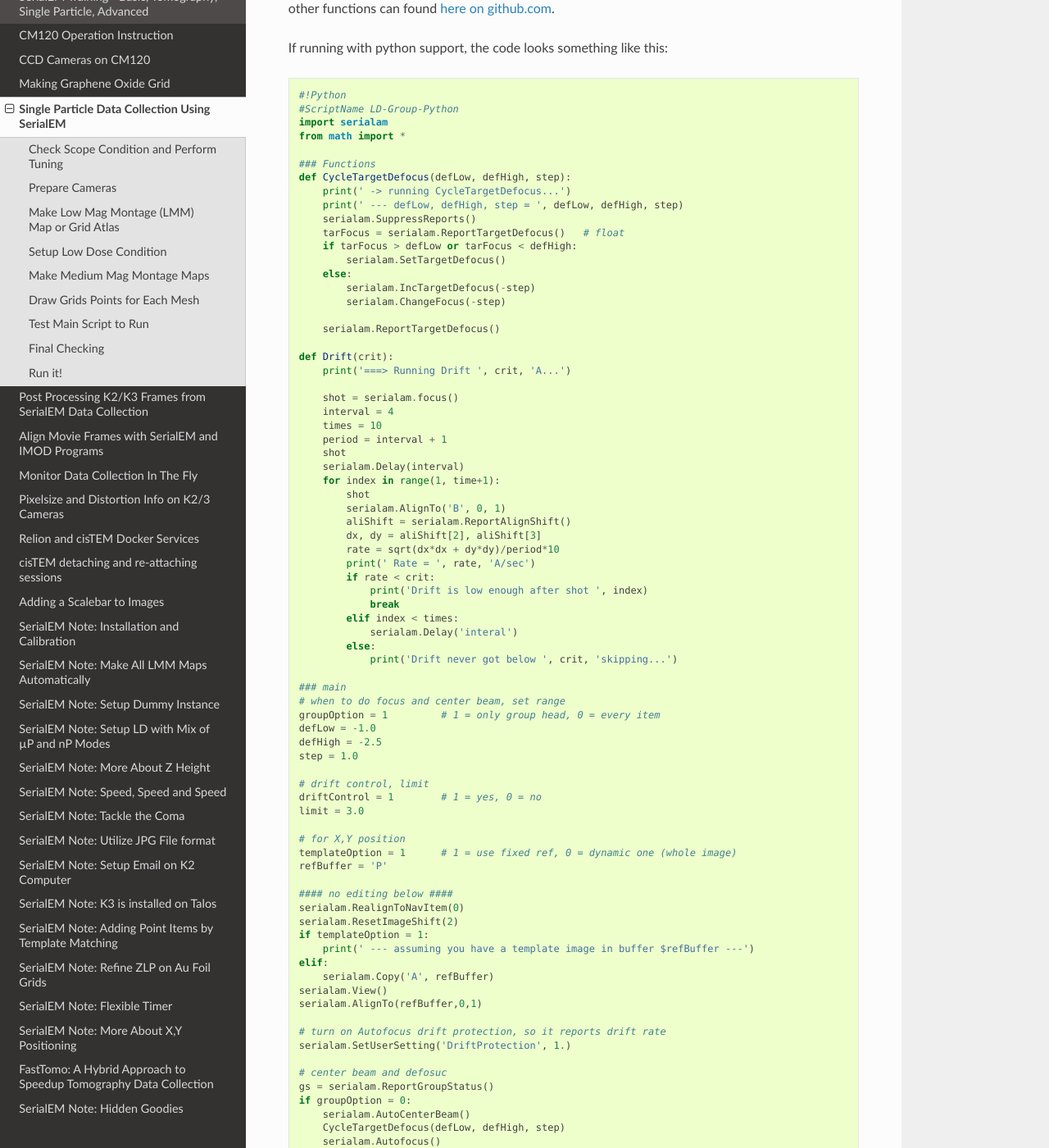
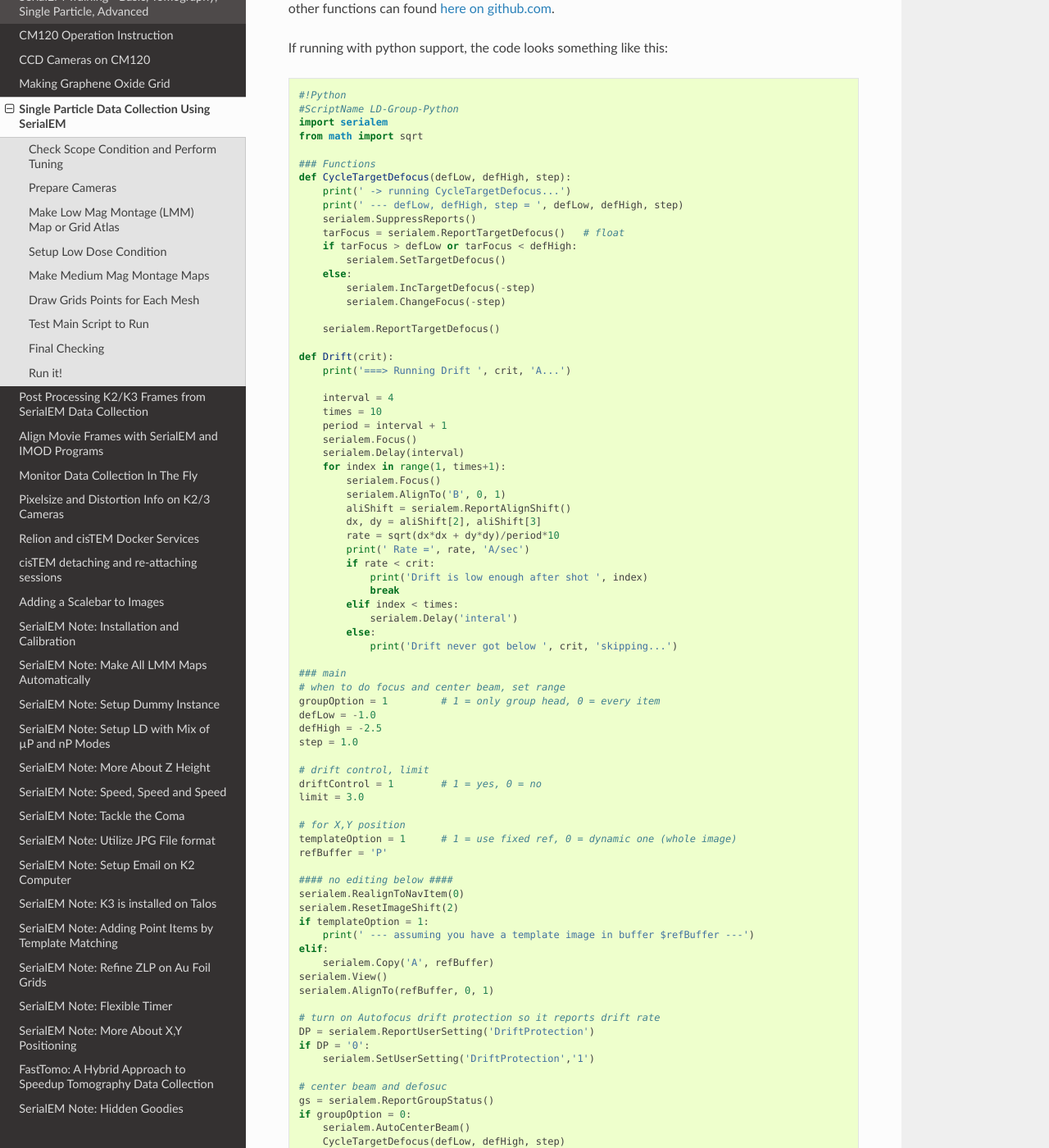
Before and after one commit to xuchen66/sphinx-emdocs, a Sphinx documentation site: the page built from source/singleparticle_serialem.rst, in a window 1280 px wide and 1400 px high, scrolled down 5128 px. Shown: the whole window at 82% size. Built offline with Sphinx 7.4.7 and the Read the Docs theme 2.0.0, drawn with Linux system fonts in a browser that asks for light colours; pages that are not in the unit, such as notebooks, are missing from menus; some of the changed text lies outside the part shown.

Commit message:
Update singleparticle_serialem.rst

```diff
--- a/source/singleparticle_serialem.rst
+++ b/source/singleparticle_serialem.rst
@@ -254,44 +254,43 @@ If running with python support, the code looks something like this:
 
    #!Python
    #ScriptName LD-Group-Python
-   import serialam
-   from math import *
+   import serialem
+   from math import sqrt
 
    ### Functions
    def CycleTargetDefocus(defLow, defHigh, step):
        print(' -> running CycleTargetDefocus...')
        print(' --- defLow, defHigh, step = ', defLow, defHigh, step)
-       serialam.SuppressReports()
-       tarFocus = serialam.ReportTargetDefocus()   # float
+       serialem.SuppressReports()
+       tarFocus = serialem.ReportTargetDefocus()   # float
        if tarFocus > defLow or tarFocus < defHigh:
-           serialam.SetTargetDefocus()
+           serialem.SetTargetDefocus()
        else:
-           serialam.IncTargetDefocus(-step)
-           serialam.ChangeFocus(-step)
+           serialem.IncTargetDefocus(-step)
+           serialem.ChangeFocus(-step)
 
-       serialam.ReportTargetDefocus()
+       serialem.ReportTargetDefocus()
 
    def Drift(crit):
        print('===> Running Drift ', crit, 'A...')
 
-       shot = serialam.focus()
        interval = 4
        times = 10
        period = interval + 1
-       shot
-       serialam.Delay(interval)
-       for index in range(1, time+1):
-           shot
-           serialam.AlignTo('B', 0, 1)
-           aliShift = serialam.ReportAlignShift()
+       serialem.Focus()
+       serialem.Delay(interval)
+       for index in range(1, times+1):
+           serialem.Focus()
+           serialem.AlignTo('B', 0, 1)
+           aliShift = serialem.ReportAlignShift()
            dx, dy = aliShift[2], aliShift[3]
            rate = sqrt(dx*dx + dy*dy)/period*10
-           print(' Rate = ', rate, 'A/sec')
+           print(' Rate =', rate, 'A/sec')
            if rate < crit:
                print('Drift is low enough after shot ', index)
                break
            elif index < times:
-               serialam.Delay('interal')
+               serialem.Delay('interal')
            else:
                print('Drift never got below ', crit, 'skipping...')
 
@@ -311,45 +310,48 @@ If running with python support, the code looks something like this:
    refBuffer = 'P'
 
    #### no editing below ####
-   serialam.RealignToNavItem(0)
-   serialam.ResetImageShift(2)
+   serialem.RealignToNavItem(0)
+   serialem.ResetImageShift(2)
    if templateOption = 1:
        print(' --- assuming you have a template image in buffer $refBuffer ---')
    elif:
-       serialam.Copy('A', refBuffer)
-   serialam.View()
-   serialam.AlignTo(refBuffer,0,1)
+       serialem.Copy('A', refBuffer)
+   serialem.View()
+   serialem.AlignTo(refBuffer, 0, 1)
 
-   # turn on Autofocus drift protection, so it reports drift rate
-   serialam.SetUserSetting('DriftProtection', 1.)
+   # turn on Autofocus drift protection so it reports drift rate
+   DP = serialem.ReportUserSetting('DriftProtection')
+   if DP = '0':
+       serialem.SetUserSetting('DriftProtection','1')
 
    # center beam and defosuc
-   gs = serialam.ReportGroupStatus()
+   gs = serialem.ReportGroupStatus()
    if groupOption = 0:
-       serialam.AutoCenterBeam()
+       serialem.AutoCenterBeam()
        CycleTargetDefocus(defLow, defHigh, step)
-       serialam.Autofocus()
+       serialem.Autofocus()
    else:
        if gs = 1 or gs = 0:
-           serialam.AutoCenterBeam()
+           serialem.AutoCenterBeam()
            CycleTargetDefocus(defLow, defHigh, step)
-           serialam.AutoCenterBeam()
+           serialem.AutoCenterBeam()
        else:
            print('   group member, skip focusing ...')
 
    # drift
    if driftControl = 1:
-       FD = serialam.ReportFocusDrift()
+       FD = serialem.ReportFocusDrift()
        if FD > 0.09:
            Drift(limit)
 
    # shot
-   serialam.AdjustBeamTiltforIS()              # keep this line
-   serialam.MultipleRecords()
-   #serialam.Record()
+   serialem.AdjustBeamTiltforIS()      # keep this line
+   serialem.MultipleRecords()
+   #serialem.Record()
 
    # post-expose
-   serialam.RefineZLP(30)
+   serialem.RefineZLP(30)              # if GIF exists
+
 
 This is a good time to test running this script on one of the point items in navigator window, to make sure it runs fine.
 
```
